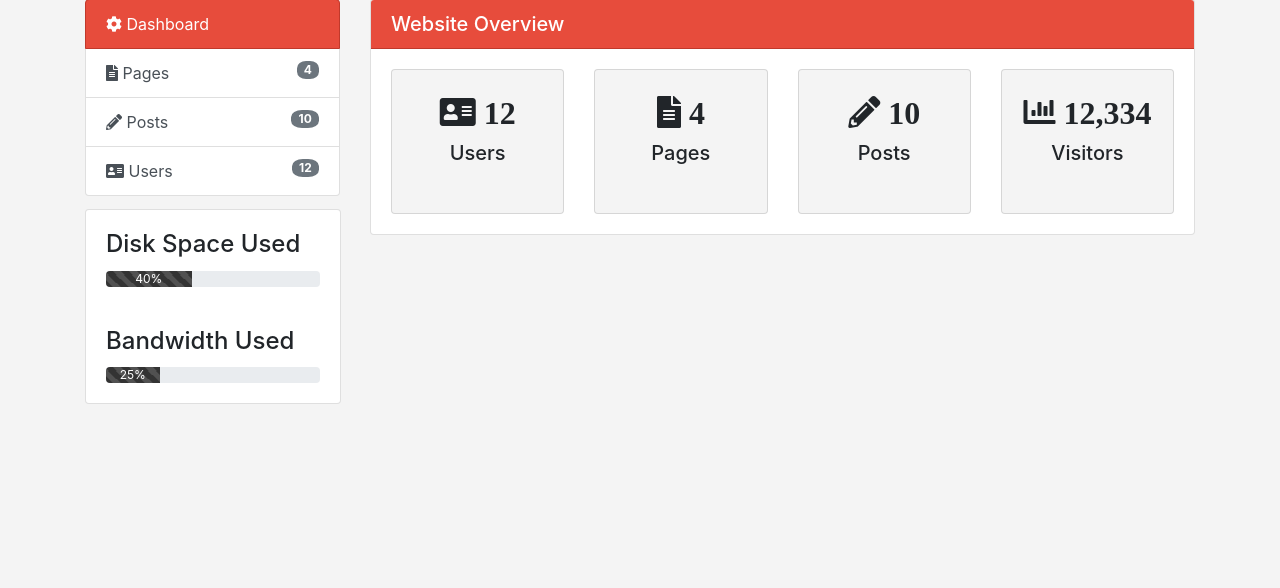
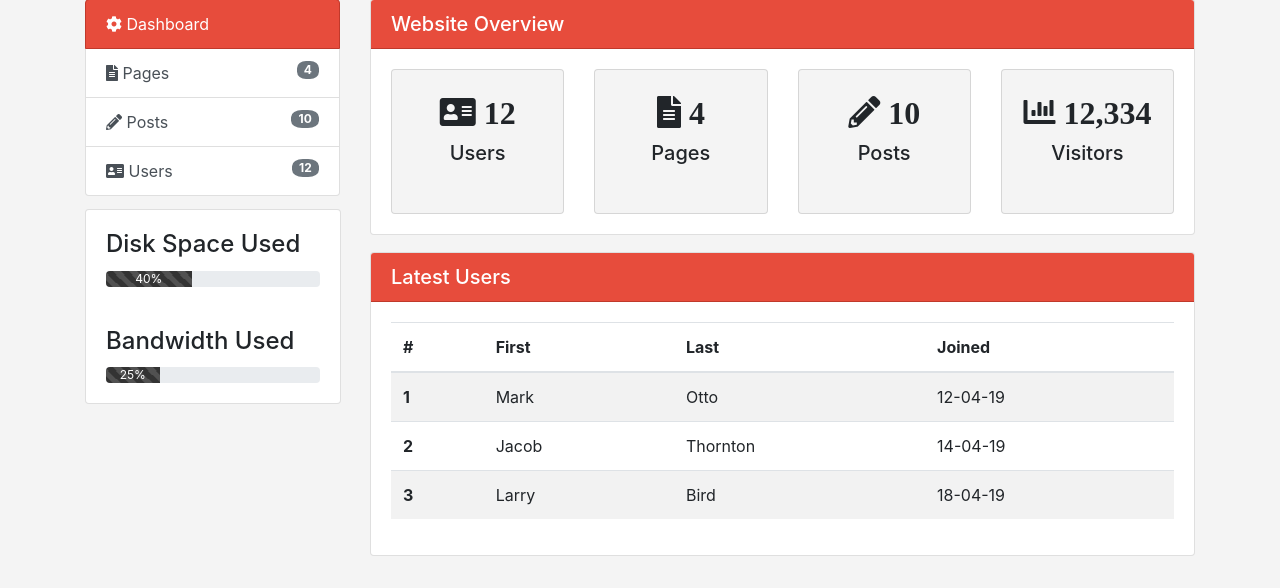
Before and after one commit to Xerith89/CMSTheme, a PHP site: page /html/index.html in a window 1280 px wide. Shown: the part 212-800 px from the top of the page. Run offline with PHP 8.4, Linux system fonts and the light colour scheme; some libraries are stand-ins or nearby versions.

Commit message:
Added table for 'Latest Users'

```diff
--- a/css/style.css
+++ b/css/style.css
@@ -174,6 +174,11 @@ Card Deck
     text-align: center;
 }
 
+.card {
+    margin-bottom:2%;
+}
+
+
 
 
 
--- a/html/index.html
+++ b/html/index.html
@@ -100,8 +100,10 @@
                     </div>
                 </div>
             </div>
+
+            <!-- Overview Area -->
             <div class="col-md-9">
-                        <div class="card" style="width: auto;">
+                <div id="overview" class="card" style="width: auto;">
                     <h5 class="card-header main-color-bg">Website Overview</h5>
                     <div class="card-body">
                         <div class="card-deck">
@@ -124,8 +126,44 @@
                         </div>
                     </div>
                 </div>
+
+                <!-- Users Area -->
+                <div class="card" style="width: auto;">
+                    <h5 class="card-header main-color-bg">Latest Users</h5>
+                    <div class="card-body">
+                            <table class="table table-striped table-hover">
+                                    <thead>
+                                      <tr>
+                                        <th scope="col">#</th>
+                                        <th scope="col">First</th>
+                                        <th scope="col">Last</th>
+                                        <th scope="col">Joined</th>
+                                      </tr>
+                                    </thead>
+                                    <tbody>
+                                      <tr>
+                                        <th scope="row">1</th>
+                                        <td>Mark</td>
+                                        <td>Otto</td>
+                                        <td>12-04-19</td>
+                                      </tr>
+                                      <tr>
+                                        <th scope="row">2</th>
+                                        <td>Jacob</td>
+                                        <td>Thornton</td>
+                                        <td>14-04-19</td>
+                                      </tr>
+                                      <tr>
+                                        <th scope="row">3</th>
+                                        <td>Larry</td>
+                                        <td>Bird</td>
+                                        <td>18-04-19</td>
+                                      </tr>
+                                    </tbody>
+                                  </table>
                     </div>
                 </div>
+
             </div>
         </div>
     </div>
```
Lines whose indentation alone changed are shown as unchanged.
